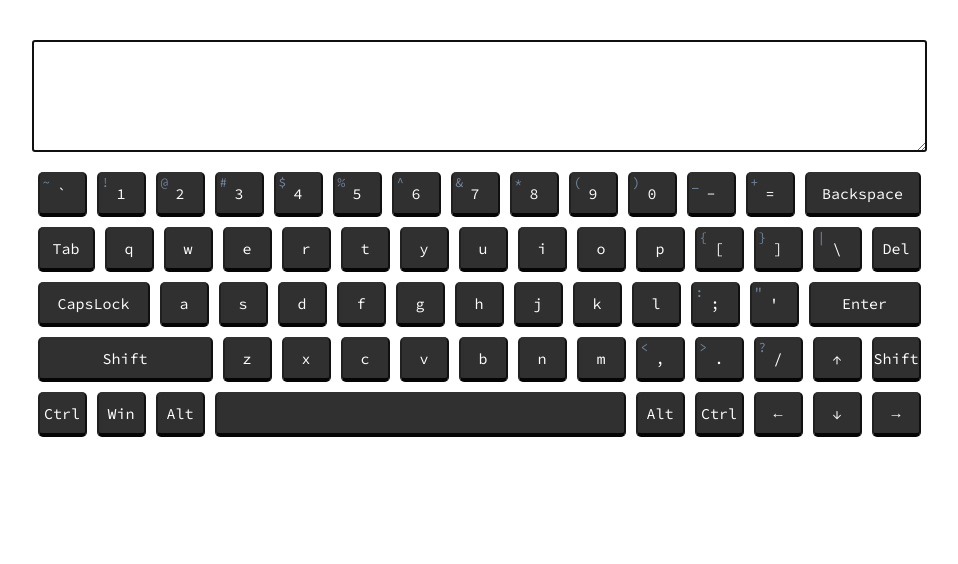
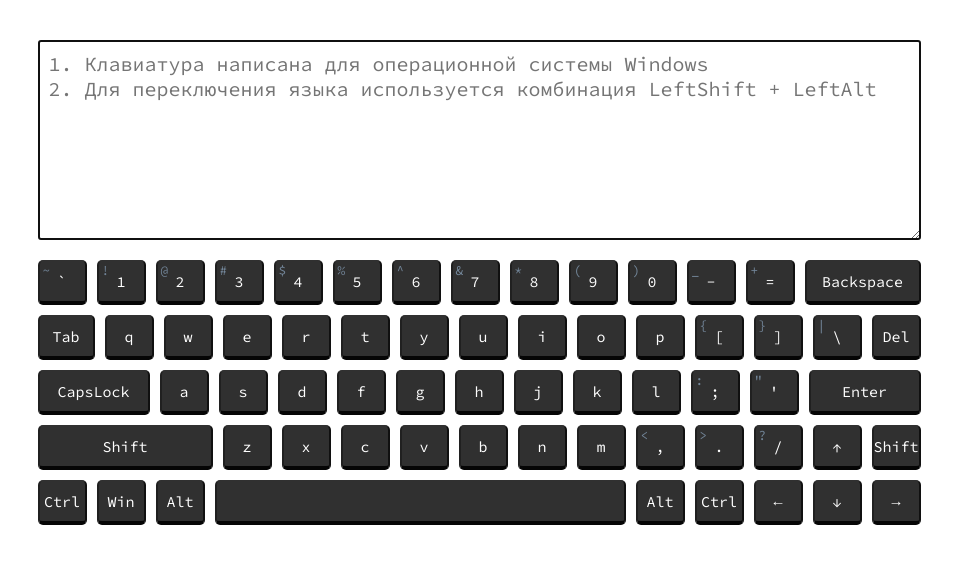
Before and after one commit to amgSTRIDeR/virtual-keyboard, a website built with webpack: page public/index.html in a window 1280 px wide. Shown: the whole page, without its empty margins (161-1119 px from the left). Built offline with nearby package versions, Linux system fonts and the light colour scheme.

Commit message:
refactor: textarea

```diff
--- a/public/index.html
+++ b/public/index.html
@@ -7,7 +7,7 @@
   <title>Virtual Keyboard</title>
 </head>
 <body class="body">
-  <textarea class="screen"></textarea>
+  <textarea class="screen" placeholder="1. Клавиатура написана для операционной системы Windows &#10;2. Для переключения языка используется комбинация LeftShift + LeftAlt"></textarea>
   <div class="keyboard">
     <div class="first-row keyboard-row"></div>
     <div class="second-row keyboard-row"></div>
--- a/src/index.js
+++ b/src/index.js
@@ -155,6 +155,7 @@ function moveCursorRight() {
 
 function moveCursorToStart() {
   screenElement.setSelectionRange(0, 0);
+  // screenElement.scrollTop = 0;
 }
 
 function moveCursorToEnd() {
@@ -174,12 +175,6 @@ function toNewLine() {
   screenElement.setSelectionRange(startPos + 1, startPos + 1);
 }
 
-function scroolScreen() {
-  if (screenElement.selectionStart === screenElement.selectionEnd) {
-    screenElement.scrollTop = screenElement.scrollHeight;
-  }
-}
-
 function addTabulation() {
   const startPos = screenElement.selectionStart;
   const endPos = screenElement.selectionEnd;
@@ -188,6 +183,12 @@ function addTabulation() {
     startPos,
   )}\t${screenElement.value.substring(endPos, screenElement.value.length)}`;
   screenElement.setSelectionRange(startPos + 1, startPos + 1);
+}
+
+function scroolScreen() {
+  if (screenElement.selectionStart === screenElement.selectionEnd) {
+    screenElement.scrollTop = screenElement.scrollHeight;
+  }
 }
 
 const keysArray = [
@@ -658,7 +659,7 @@ document.addEventListener('keydown', (event) => {
           key.classList.add('active');
           key.dispatchEvent(new MouseEvent('mousedown'));
       }
-      scroolScreen();
+      // scroolScreen();
     }
   });
 });
@@ -681,8 +682,10 @@ document.addEventListener('keyup', (event) => {
         case 'capslock':
           break;
         default:
+          event.preventDefault();
           key.classList.remove('active');
       }
+      scroolScreen();
     }
   });
 });
--- a/src/scss/style.scss
+++ b/src/scss/style.scss
@@ -58,19 +58,25 @@
 
 .screen {
   display: flex;
+  box-sizing: border-box;
   flex-wrap: wrap;
-  padding: 5px;
+  padding: 10px;
   width: 100%;
   max-width: 883px;
-  height: 100px;
+  height: 200px;
   margin: 20px auto;
 
-  font-size: 2vw;
+  font-size: calc(1.143vw + 8.57px);
+  font-family: inherit;
 
   color: #000000;
 
   caret-color: black;
   scroll-behavior: smooth;
+
+  @media (min-width: 1000px) {
+    font-size: 20px;
+  }
 }
 
 .keyboard {
```
